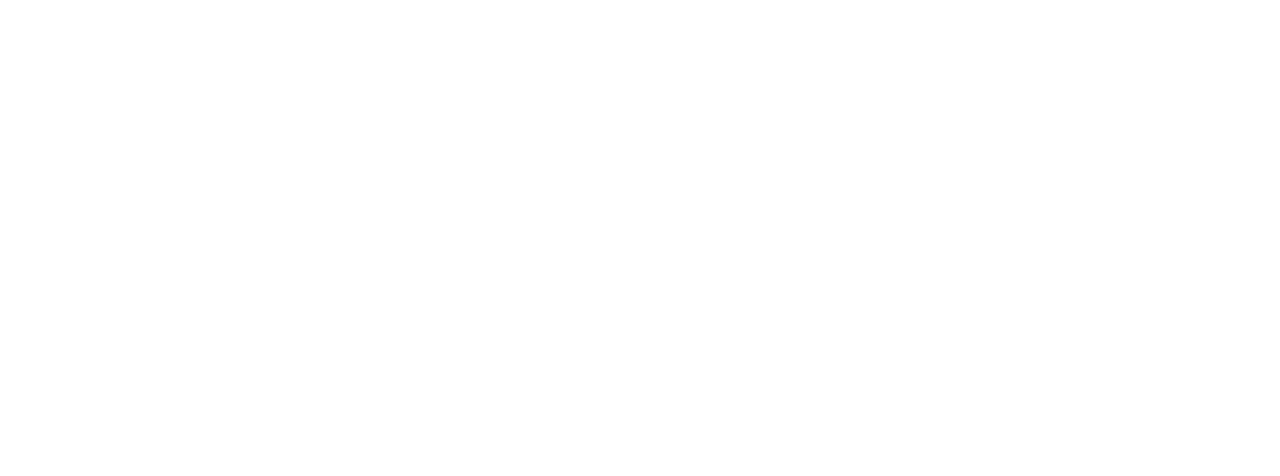
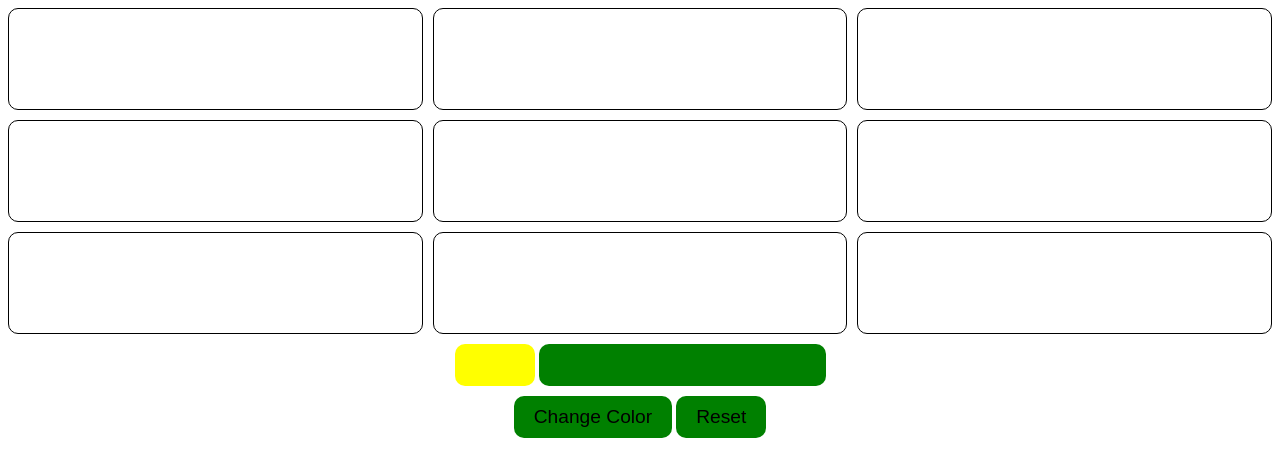
Before and after one commit to acciojob/Replit-Asian-Paints-abhilashvc777, a website: page main.html in a window 1280 px wide. Drawn offline with Linux system fonts and the light colour scheme.

Commit message:
created a submission

```diff
--- a/main.html
+++ b/main.html
@@ -8,8 +8,28 @@
 
 <body>
 	<!-- the entire body must be written by student -->
+	<div id="grid-container">
+		<div id="grid-item"></div>
+		<div id="grid-item"></div>
+		<div id="grid-item"></div>
+		<div id="grid-item"></div>
+		<div id="grid-item"></div>
+		<div id="grid-item"></div>
+		<div id="grid-item"></div>
+		<div id="grid-item"></div>
+		<div id="grid-item"></div>
+	</div>
+	<div class="inp">
+		<input id="block_id" type="number" min="1" max="9"/>
+		<input id="colour_id" type="text" name="color"/>
+	</div>
+	<div class="btn">
+		<button id="change_button">Change Color</button>
+		<button id="Reset">Reset</button>
+	</div>
     <script type="text/javascript" src="./script.js">
-</script>
+
+	</script>
 
 </body>
 
--- a/script.js
+++ b/script.js
@@ -1 +1,23 @@
 //your JS code here. If required.
+const gridItem   =  document.querySelectorAll("#grid-item");
+const blockInput =  document.querySelector("#block_id");
+const colorInput =  document.querySelector("#colour_id");
+const changeBtn = document.querySelector("#change_button")
+const resetBtn = document.querySelector("#Reset")
+let y = 0
+changeBtn.addEventListener("click",()=>{
+	let x = blockInput.value
+	gridItem[y].style.backgroundColor = "transparent"
+	gridItem.forEach((ele,i)=>{
+		if(x==i+1){
+		  ele.style.backgroundColor = `${colorInput.value}`
+		  y = i
+		}
+	})
+})
+resetBtn.addEventListener("click",()=>{
+	gridItem.forEach((ele,i)=>{
+		ele.style.backgroundColor = "transparent"
+	})
+	// ele.style.backgroundColor = "transparent"
+})
--- a/styles.css
+++ b/styles.css
@@ -1 +1,32 @@
 /*  your css code here. If applicable */
+#grid-container{
+	display:grid;
+	grid-template-columns: repeat(3,3fr);
+	gap:10px;
+}
+#grid-item{
+	border:1px solid black;
+	padding:50px 30px;
+	border-radius:10px;
+}
+.inp,.btn{
+	text-align:center;
+	margin-top:10px;
+}
+#block_id{
+	padding:10px 15px;
+	font-size:1.2em;
+	border:none;
+	background-color:yellow;
+	border-radius:10px;
+}
+#colour_id,button{
+	padding:10px 20px;
+	border:none;
+	background-color: green;
+	font-size:1.2em;
+	border-radius:10px;
+}
+button{
+	cursor:pointer;
+}
```
